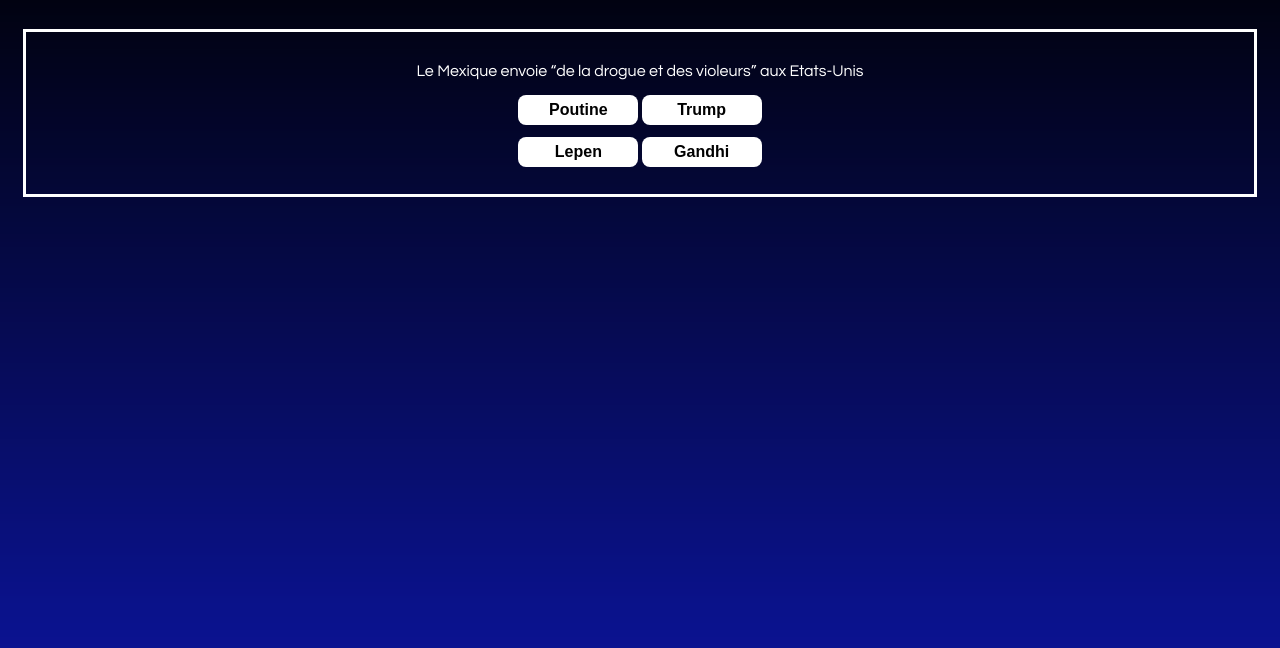
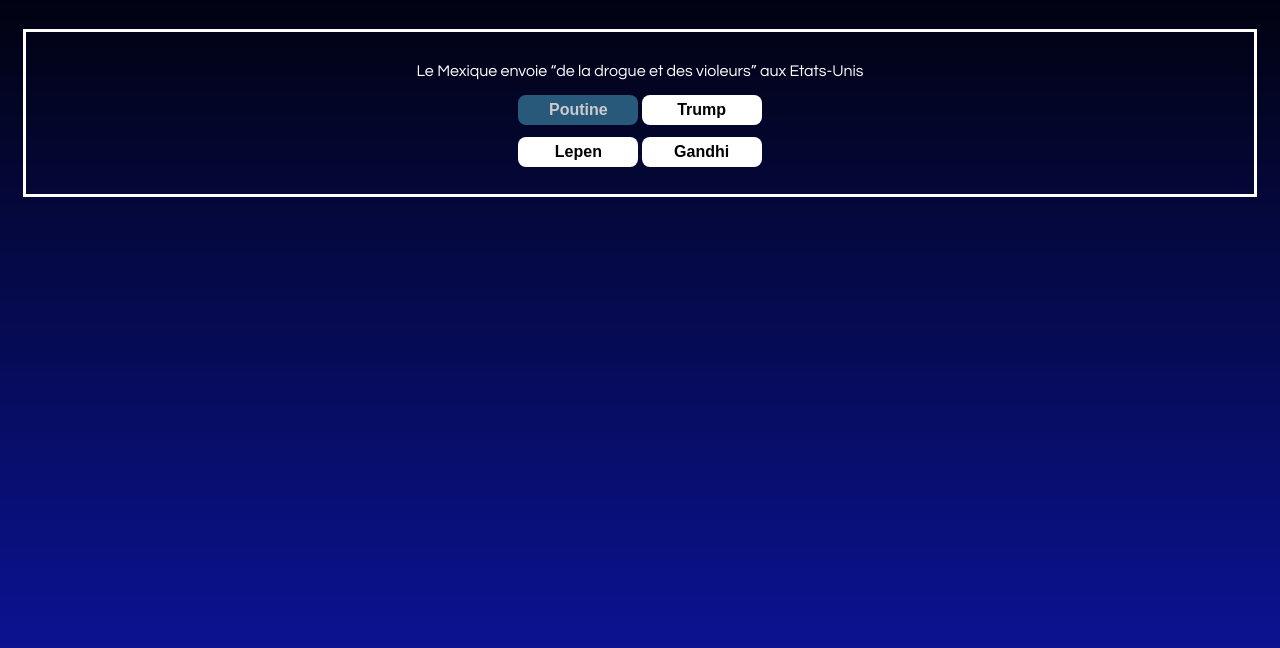
Before and after one commit to Mathis679/AppliCitations, a plain HTML site: page HTML5Application/public_html/index.html in a window 1280 px wide. In both pictures the pointer is over the button "Poutine". Shown: the part 84-732 px from the top of the page. Drawn offline with nearby package versions, Linux system fonts and the light colour scheme.

Commit message:
Css a jour

```diff
--- a/HTML5Application/public_html/styles.css
+++ b/HTML5Application/public_html/styles.css
@@ -40,8 +40,15 @@ margin-bottom: 1%;
 font-size: medium;
 
 }
-
-
+button:hover {
+   border-top-color: #28597a;
+   background: #28597a;
+   color: #ccc;
+   }
+button:active {
+   border-top-color: #1b435e;
+   background: #1b435e;
+   }
 
 section{
 	border : solid;
```
